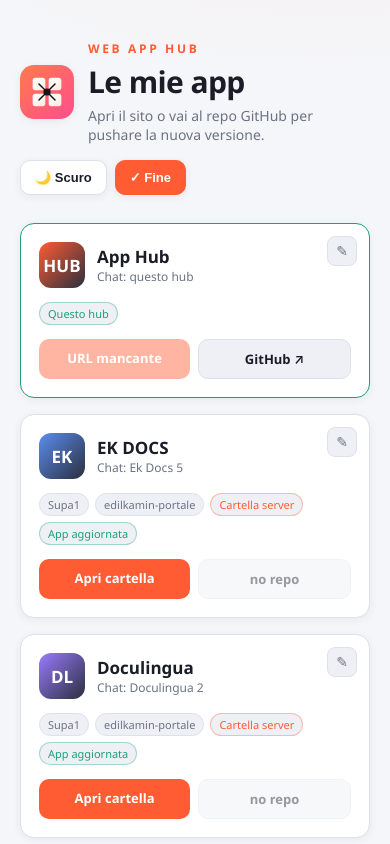
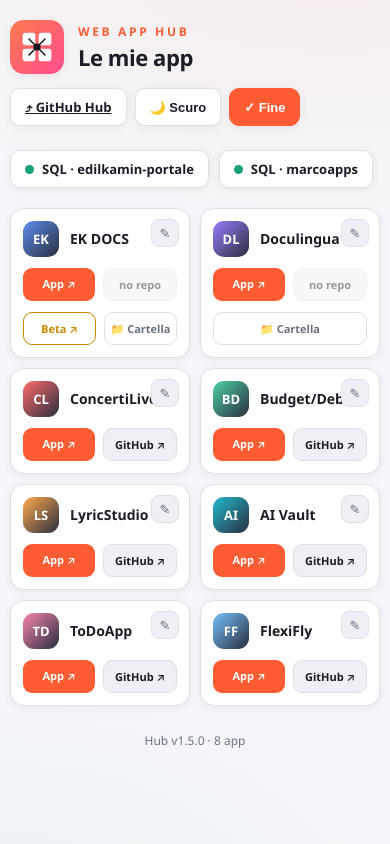
Before and after one commit to marcotorquatoek/allapp, a plain HTML site: page index.html in a window 390 px wide. Both pictures are taken after a click on the button "✎ Modifica". Shown: the top 844 px of the page. Drawn offline with Linux system fonts and the light colour scheme.

Commit message:
Add files via upload

```diff
--- a/index.html
+++ b/index.html
@@ -1,11 +1,14 @@
 <!-- ============================================================
      WEB APP HUB — index.html
-     VERSIONE INTERNA: 1.2.0
-     - Icona app (hub-icon.svg) integrata nell'header
-     - Card dell'hub stesso con repo GitHub allapp
-     - Tema chiaro (default) / scuro con toggle
-     - EK DOCS e Doculingua: cartella server, NESSUN GitHub
-     - Layout a due colonne + editor schede con persistenza
+     VERSIONE INTERNA: 1.5.0
+     - EK DOCS / Doculingua: bottone apri cartella di rete UNC
+     - Card semplificate: solo nome + bottoni (App / GitHub)
+     - Link reali delle app inseriti
+     - EK DOCS / Doculingua con sito reale + beta EK DOCS
+     - Link Supabase SQL per i due progetti
+     - Due colonne anche su mobile
+     - Fix logo header (SVG inline, sempre visibile)
+     - Tema chiaro (default) / scuro
      ============================================================ -->
 <!DOCTYPE html>
 <html lang="it">
@@ -13,9 +16,12 @@
 <meta charset="UTF-8">
 <meta name="viewport" content="width=device-width, initial-scale=1.0">
 <title>App Hub · Marco</title>
+<link rel="icon" href="favicon.ico" sizes="any">
+<link rel="icon" type="image/png" sizes="32x32" href="favicon-32.png">
+<link rel="icon" type="image/png" sizes="192x192" href="favicon-192.png">
+<link rel="apple-touch-icon" href="apple-touch-icon.png">
 <style>
   :root{
-    /* TEMA CHIARO (default) */
     --bg:#f5f6f9; --panel:#ffffff; --panel-2:#eef0f5; --line:#dde1ea;
     --txt:#1a1d26; --txt-dim:#6b7283; --acc:#ff5c33; --acc-2:#1aa179;
     --warn:#c98a00; --radius:14px; --shadow:0 2px 10px rgba(20,25,40,.06);
@@ -32,16 +38,15 @@
       radial-gradient(900px 500px at 85% -10%, rgba(255,92,51,.08), transparent 60%),
       radial-gradient(700px 400px at -5% 110%, rgba(26,161,121,.06), transparent 60%),
       var(--bg);
-    color:var(--txt); min-height:100vh; padding:40px 20px; transition:background .25s,color .25s;
+    color:var(--txt); min-height:100vh; padding:32px 16px; transition:background .25s,color .25s;
   }
   .wrap{max-width:980px;margin:0 auto}
-  header{margin-bottom:28px;display:flex;justify-content:space-between;align-items:flex-end;gap:16px;flex-wrap:wrap}
+  header{margin-bottom:24px;display:flex;justify-content:space-between;align-items:center;gap:14px;flex-wrap:wrap}
   .brand{display:flex;align-items:center;gap:14px}
-  .brand img{width:54px;height:54px;border-radius:14px;box-shadow:var(--shadow)}
+  .brand .logo{width:54px;height:54px;border-radius:14px;flex:0 0 auto;box-shadow:var(--shadow)}
   .eyebrow{font-size:12px;letter-spacing:.22em;text-transform:uppercase;color:var(--acc);font-weight:700}
-  h1{font-size:30px;font-weight:800;margin-top:4px;letter-spacing:-.02em}
-  .sub{color:var(--txt-dim);margin-top:4px;font-size:14px}
-  .head-actions{display:flex;gap:8px}
+  h1{font-size:28px;font-weight:800;margin-top:2px;letter-spacing:-.02em}
+  .head-actions{display:flex;gap:8px;flex-wrap:wrap}
   .ghost{
     background:var(--panel);color:var(--txt);border:1px solid var(--line);
     padding:9px 14px;border-radius:10px;font-size:13px;font-weight:600;cursor:pointer;box-shadow:var(--shadow);
@@ -49,42 +54,44 @@
   .ghost:hover{border-color:var(--acc)}
   .ghost.active{background:var(--acc);color:#fff;border-color:var(--acc)}
 
-  .grid{display:grid;grid-template-columns:repeat(2,1fr);gap:16px;margin-top:8px}
-  @media(max-width:720px){.grid{grid-template-columns:1fr}}
+  /* link Supabase */
+  .supabar{display:flex;gap:10px;flex-wrap:wrap;margin:0 0 20px}
+  .supa-link{display:flex;align-items:center;gap:8px;text-decoration:none;
+    background:var(--panel);border:1px solid var(--line);border-radius:10px;
+    padding:9px 14px;font-size:13px;font-weight:600;color:var(--txt);box-shadow:var(--shadow)}
+  .supa-link:hover{border-color:var(--acc-2)}
+  .supa-dot{width:9px;height:9px;border-radius:50%;background:var(--acc-2)}
+
+  .grid{display:grid;grid-template-columns:repeat(2,1fr);gap:14px}
 
   .card{
     background:var(--panel);border:1px solid var(--line);border-radius:var(--radius);
-    padding:18px;display:flex;flex-direction:column;gap:14px;position:relative;box-shadow:var(--shadow);
+    padding:16px;display:flex;flex-direction:column;gap:14px;position:relative;box-shadow:var(--shadow);
     transition:transform .15s ease,border-color .15s ease;
   }
   .card:hover{transform:translateY(-3px);border-color:var(--acc)}
   .card.test{border-style:dashed;border-color:var(--warn)}
   .card.self{border-color:var(--acc-2)}
 
-  .top{display:flex;align-items:center;gap:12px}
-  .icon{width:46px;height:46px;border-radius:12px;flex:0 0 auto;display:flex;
-    align-items:center;justify-content:center;font-weight:800;font-size:17px;color:#fff}
-  .name{font-size:17px;font-weight:700}
-  .chat{font-size:12px;color:var(--txt-dim)}
-
-  .meta{display:flex;flex-wrap:wrap;gap:6px;min-height:4px}
-  .tag{font-size:11px;padding:3px 8px;border-radius:20px;background:var(--panel-2);
-    color:var(--txt-dim);border:1px solid var(--line)}
-  .tag.ok{color:var(--acc-2);border-color:rgba(26,161,121,.35)}
-  .tag.chk{color:var(--warn);border-color:rgba(201,138,0,.35)}
-  .tag.srv{color:var(--acc);border-color:rgba(255,92,51,.35)}
+  .top{display:flex;align-items:center;gap:11px}
+  .icon{width:42px;height:42px;border-radius:11px;flex:0 0 auto;display:flex;
+    align-items:center;justify-content:center;font-weight:800;font-size:15px;color:#fff}
+  .name{font-size:16px;font-weight:700;line-height:1.15}
 
   .actions{display:flex;gap:8px;margin-top:auto}
-  .btn{flex:1;text-align:center;text-decoration:none;padding:10px;border-radius:10px;
-    font-size:13px;font-weight:600;transition:opacity .15s ease;cursor:pointer;border:none}
+  .btn{flex:1;text-align:center;text-decoration:none;padding:9px 6px;border-radius:9px;
+    font-size:12.5px;font-weight:600;transition:opacity .15s ease;cursor:pointer;border:none}
   .btn:hover{opacity:.85}
   .btn-open{background:var(--acc);color:#fff}
   .btn-git{background:var(--panel-2);color:var(--txt);border:1px solid var(--line)}
+  .btn-beta{background:transparent;color:var(--warn);border:1px solid var(--warn)}
+  .btn-folder{background:transparent;color:var(--txt-dim);border:1px solid var(--line)}
+  .btn-folder:hover{color:var(--acc);border-color:var(--acc)}
   .btn[aria-disabled="true"]{opacity:.45;pointer-events:none}
 
-  .edit-btn{position:absolute;top:12px;right:12px;background:var(--panel-2);
-    border:1px solid var(--line);color:var(--txt-dim);width:30px;height:30px;
-    border-radius:8px;cursor:pointer;font-size:14px;display:none}
+  .edit-btn{position:absolute;top:10px;right:10px;background:var(--panel-2);
+    border:1px solid var(--line);color:var(--txt-dim);width:28px;height:28px;
+    border-radius:8px;cursor:pointer;font-size:13px;display:none}
   .editing .edit-btn{display:block}
   .edit-btn:hover{color:var(--acc);border-color:var(--acc)}
 
@@ -97,115 +104,128 @@
   .form-row>div{flex:1}
   .save-row{display:flex;gap:8px;margin-top:4px}
 
-  footer{margin-top:30px;color:var(--txt-dim);font-size:12px;text-align:center}
+  footer{margin-top:26px;color:var(--txt-dim);font-size:12px;text-align:center}
   .toast{position:fixed;bottom:22px;left:50%;transform:translateX(-50%);
     background:var(--acc-2);color:#fff;padding:10px 18px;border-radius:10px;
     font-size:13px;font-weight:600;opacity:0;transition:opacity .25s;pointer-events:none}
   .toast.show{opacity:1}
+
+  /* MOBILE: due colonne mantenute, testo/padding ridotti */
+  @media(max-width:560px){
+    body{padding:20px 10px}
+    h1{font-size:22px}
+    .grid{gap:10px}
+    .card{padding:12px;gap:11px}
+    .icon{width:36px;height:36px;font-size:13px}
+    .name{font-size:14px}
+    .btn{font-size:11px;padding:8px 4px}
+  }
 </style>
 </head>
 <body>
 <div class="wrap">
   <header>
     <div class="brand">
-      <img src="hub-icon.svg" alt="App Hub" id="brandIcon">
+      <!-- logo SVG inline: sempre visibile, nessun file esterno richiesto -->
+      <svg class="logo" viewBox="0 0 512 512" xmlns="http://www.w3.org/2000/svg" aria-label="App Hub">
+        <defs>
+          <linearGradient id="bg" x1="0" y1="0" x2="1" y2="1">
+            <stop offset="0" stop-color="#ff7a4d"/><stop offset="1" stop-color="#ff4d8d"/>
+          </linearGradient>
+        </defs>
+        <rect width="512" height="512" rx="112" fill="url(#bg)"/>
+        <g fill="#fff">
+          <rect x="120" y="120" width="120" height="120" rx="26"/>
+          <rect x="272" y="120" width="120" height="120" rx="26"/>
+          <rect x="120" y="272" width="120" height="120" rx="26"/>
+          <rect x="272" y="272" width="120" height="120" rx="26"/>
+        </g>
+        <g stroke="#13161c" stroke-width="14" stroke-linecap="round">
+          <line x1="256" y1="256" x2="180" y2="180"/><line x1="256" y1="256" x2="332" y2="180"/>
+          <line x1="256" y1="256" x2="180" y2="332"/><line x1="256" y1="256" x2="332" y2="332"/>
+        </g>
+        <circle cx="256" cy="256" r="34" fill="#13161c"/>
+      </svg>
       <div>
         <div class="eyebrow">Web App Hub</div>
         <h1>Le mie app</h1>
-        <p class="sub">Apri il sito o vai al repo GitHub per pushare la nuova versione.</p>
       </div>
     </div>
     <div class="head-actions">
+      <a class="ghost" href="https://github.com/marcotorquatoek/allapp/upload/main" target="_blank" rel="noopener" title="Push nuova versione dell'hub">⤴ GitHub Hub</a>
       <button class="ghost" id="themeToggle">🌙 Scuro</button>
       <button class="ghost" id="editToggle">✎ Modifica</button>
     </div>
   </header>
 
+  <div class="supabar">
+    <a class="supa-link" href="https://supabase.com/dashboard/project/mddqusydtejvapwaftzf/sql/new" target="_blank" rel="noopener"><span class="supa-dot"></span>SQL · edilkamin-portale</a>
+    <a class="supa-link" href="https://supabase.com/dashboard/project/zdwzombpaixkcryfpkxg/sql/new?skip=true" target="_blank" rel="noopener"><span class="supa-dot"></span>SQL · marcoapps</a>
+  </div>
+
   <div class="grid" id="grid"></div>
-  <footer id="foot">Hub v1.2.0</footer>
+  <footer id="foot">Hub v1.3.0</footer>
 </div>
 <div class="toast" id="toast"></div>
 
 <script>
-const VERSION = "1.2.0";
+const VERSION="1.5.0";
 
-// kind: "web" = app con sito+github | "server" = cartella condivisa (no github) | "self" = questo hub
-const defaultApps = [
-  {name:"App Hub",chat:"questo hub",icon:"HUB",color:"#ff5c33",supa:"",proj:"",stato:"",kind:"self",url:"",git:"https://github.com/marcotorquatoek/allapp/upload/main"},
-  {name:"EK DOCS",chat:"Ek Docs 5",icon:"EK",color:"#5b8def",supa:"Supa1",proj:"edilkamin-portale",stato:"ok",kind:"server",url:"\\\\LAI-SRV-009-BIS\\ekdocs",git:""},
-  {name:"Doculingua",chat:"Doculingua 2",icon:"DL",color:"#9b7bff",supa:"Supa1",proj:"edilkamin-portale",stato:"ok",kind:"server",url:"\\\\LAI-SRV-009-BIS\\ekdocs",git:""},
-  {name:"ConcertiLive",chat:"Statistiche",icon:"CL",color:"#ff6b6b",supa:"Supa1",proj:"marcoapps",stato:"chk",kind:"web",url:"",git:"https://github.com/marcotorquatoek/concertilive/upload/main"},
-  {name:"Budget/Debiti",chat:"APP Budget",icon:"BD",color:"#4dd0a7",supa:"Supa1",proj:"marcoapps",stato:"ok",kind:"web",url:"",git:"https://github.com/marcotorquatoek/debiti/upload/main"},
-  {name:"LyricStudio",chat:"LyStudio",icon:"LS",color:"#ffa94d",supa:"Supa1",proj:"marcoapps",stato:"ok",kind:"web",url:"",git:"https://github.com/marcotorquatoek/lyricstudio/upload/main"},
-  {name:"AI Vault",chat:"AI Vault",icon:"AI",color:"#22b8cf",supa:"",proj:"",stato:"chk",kind:"web",url:"",git:"https://github.com/marcotorquatoek/aivault/upload/main"},
-  {name:"ToDoApp",chat:"ToDoApp",icon:"TD",color:"#f783ac",supa:"Supa1",proj:"Tiene in vita entrambi",stato:"ok",kind:"web",url:"",git:"https://github.com/marcotorquatoek/todolist/upload/main"},
-  {name:"FlexiFly",chat:"Flexi APP",icon:"FF",color:"#74c0fc",supa:"",proj:"",stato:"",kind:"web",url:"",git:"https://github.com/marcotorquatoek/flexifly/upload/main"},
-  {name:"Test build",chat:"versione di test",icon:"βT",color:"#868e96",supa:"",proj:"",stato:"test",kind:"web",url:"",git:""}
+const defaultApps=[
+  {name:"EK DOCS",icon:"EK",color:"#5b8def",stato:"ok",kind:"web",url:"https://ekdocs.edilkamin.com",beta:"https://ekdocs.edilkamin.com/index-test.html",folder:"\\\\LAI-SRV-009-BIS\\ekdocs",git:""},
+  {name:"Doculingua",icon:"DL",color:"#9b7bff",stato:"ok",kind:"web",url:"https://ekdocs.edilkamin.com/doculingua.html",beta:"",folder:"\\\\LAI-SRV-009-BIS\\ekdocs",git:""},
+  {name:"ConcertiLive",icon:"CL",color:"#ff6b6b",stato:"",kind:"web",url:"https://marcotorquatoek.github.io/concertilive",beta:"",git:"https://github.com/marcotorquatoek/concertilive/upload/main"},
+  {name:"Budget/Debiti",icon:"BD",color:"#4dd0a7",stato:"",kind:"web",url:"https://marcotorquatoek.github.io/debiti",beta:"",git:"https://github.com/marcotorquatoek/debiti/upload/main"},
+  {name:"LyricStudio",icon:"LS",color:"#ffa94d",stato:"",kind:"web",url:"https://marcotorquatoek.github.io/lyricstudio",beta:"",git:"https://github.com/marcotorquatoek/lyricstudio/upload/main"},
+  {name:"AI Vault",icon:"AI",color:"#22b8cf",stato:"",kind:"web",url:"https://marcotorquatoek.github.io/aivault",beta:"",git:"https://github.com/marcotorquatoek/aivault/upload/main"},
+  {name:"ToDoApp",icon:"TD",color:"#f783ac",stato:"",kind:"web",url:"https://marcotorquatoek.github.io/todolist",beta:"",git:"https://github.com/marcotorquatoek/todolist/upload/main"},
+  {name:"FlexiFly",icon:"FF",color:"#74c0fc",stato:"",kind:"web",url:"https://marcotorquatoek.github.io/flexifly",beta:"",git:"https://github.com/marcotorquatoek/flexifly/upload/main"}
 ];
 
-const statoLabel = {ok:["App aggiornata","ok"], chk:["Verificare se online","chk"]};
 let apps=[], editing=false, editIndex=-1, theme="light";
-
-const grid=document.getElementById('grid');
-const foot=document.getElementById('foot');
-const toastEl=document.getElementById('toast');
+const grid=document.getElementById('grid'), foot=document.getElementById('foot'), toastEl=document.getElementById('toast');
 
 async function load(){
-  try{
-    const r=await window.storage.get('hub:apps');
-    apps = r&&r.value ? JSON.parse(r.value) : structuredClone(defaultApps);
-  }catch(e){ apps=structuredClone(defaultApps); }
-  try{
-    const t=await window.storage.get('hub:theme');
-    if(t&&t.value) theme=t.value;
-  }catch(e){}
-  applyTheme();
-  render();
+  try{ const r=await window.storage.get('hub:apps'); apps=r&&r.value?JSON.parse(r.value):structuredClone(defaultApps); }
+  catch(e){ apps=structuredClone(defaultApps); }
+  // migrazione: rimuove vecchie card self/test e aggiunge cartella di rete a EK DOCS/Doculingua
+  const before=JSON.stringify(apps);
+  apps=apps.filter(a=>a.kind!=='self' && a.stato!=='test');
+  apps.forEach(a=>{
+    if((a.name==='EK DOCS'||a.name==='Doculingua') && !a.folder) a.folder="\\\\LAI-SRV-009-BIS\\ekdocs";
+  });
+  if(JSON.stringify(apps)!==before) await save();
+  try{ const t=await window.storage.get('hub:theme'); if(t&&t.value) theme=t.value; }catch(e){}
+  applyTheme(); render();
 }
 async function save(){ try{ await window.storage.set('hub:apps',JSON.stringify(apps)); }catch(e){} }
 async function saveTheme(){ try{ await window.storage.set('hub:theme',theme); }catch(e){} }
-
 function applyTheme(){
-  document.documentElement.setAttribute('data-theme', theme==='dark'?'dark':'light');
-  const b=document.getElementById('themeToggle');
-  b.textContent = theme==='dark' ? '☀ Chiaro' : '🌙 Scuro';
+  document.documentElement.setAttribute('data-theme',theme==='dark'?'dark':'light');
+  document.getElementById('themeToggle').textContent=theme==='dark'?'☀ Chiaro':'🌙 Scuro';
 }
-
 function toast(m){ toastEl.textContent=m; toastEl.classList.add('show'); setTimeout(()=>toastEl.classList.remove('show'),1600); }
 
 function cardView(a,i){
-  const tags=[];
-  if(a.supa) tags.push(`<span class="tag">${a.supa}</span>`);
-  if(a.proj) tags.push(`<span class="tag">${a.proj}</span>`);
-  if(a.kind==="server") tags.push(`<span class="tag srv">Cartella server</span>`);
-  if(a.kind==="self") tags.push(`<span class="tag ok">Questo hub</span>`);
-  if(statoLabel[a.stato]) tags.push(`<span class="tag ${statoLabel[a.stato][1]}">${statoLabel[a.stato][0]}</span>`);
-  if(a.stato==="test") tags.push(`<span class="tag chk">test</span>`);
-
-  // bottone "apri": per cartella server è il percorso UNC, per web l'url
-  let openBtn;
-  if(a.kind==="server"){
-    openBtn = a.url
-      ? `<a class="btn btn-open" href="file:///${a.url.replace(/\\\\/g,'/').replace(/\\/g,'/')}" title="${a.url}">Apri cartella</a>`
-      : `<a class="btn btn-open" aria-disabled="true">cartella mancante</a>`;
-  } else {
-    openBtn = a.url
-      ? `<a class="btn btn-open" href="${a.url}" target="_blank" rel="noopener">Apri sito</a>`
-      : `<a class="btn btn-open" aria-disabled="true">URL mancante</a>`;
-  }
-  // github: solo se presente (server = mai)
+  const openBtn = a.url
+    ? `<a class="btn btn-open" href="${a.url}" target="_blank" rel="noopener">App ↗</a>`
+    : `<a class="btn btn-open" aria-disabled="true">no app</a>`;
   const gitBtn = a.git
     ? `<a class="btn btn-git" href="${a.git}" target="_blank" rel="noopener">GitHub ↗</a>`
     : `<a class="btn btn-git" aria-disabled="true">no repo</a>`;
-
+  const betaBtn = a.beta
+    ? `<a class="btn btn-beta" href="${a.beta}" target="_blank" rel="noopener">Beta ↗</a>` : "";
+  const folderBtn = a.folder
+    ? `<a class="btn btn-folder" href="file:///${a.folder.replace(/\\/g,'/')}" title="${a.folder}">📁 Cartella</a>` : "";
+  const secondRow = (betaBtn||folderBtn) ? `<div class="actions">${betaBtn}${folderBtn}</div>` : "";
   return `
     <button class="edit-btn" onclick="openEditor(${i})">✎</button>
     <div class="top">
       <div class="icon" style="background:linear-gradient(135deg,${a.color},#2a2f3e)">${a.icon}</div>
-      <div><div class="name">${a.name}</div><div class="chat">Chat: ${a.chat}</div></div>
+      <div class="name">${a.name}</div>
     </div>
-    <div class="meta">${tags.join("")}</div>
-    <div class="actions">${openBtn}${gitBtn}</div>`;
+    <div class="actions">${openBtn}${gitBtn}</div>
+    ${secondRow}`;
 }
 
 function cardEdit(a,i){
@@ -213,31 +233,20 @@ function cardEdit(a,i){
     <div class="form">
       <div class="form-row">
         <div><label>Nome</label><input id="f-name-${i}" value="${a.name||''}"></div>
-        <div><label>Sigla icona</label><input id="f-icon-${i}" value="${a.icon||''}" maxlength="3"></div>
+        <div><label>Sigla</label><input id="f-icon-${i}" value="${a.icon||''}" maxlength="3"></div>
       </div>
       <div class="form-row">
-        <div><label>Chat origine</label><input id="f-chat-${i}" value="${a.chat||''}"></div>
         <div><label>Colore</label><input id="f-color-${i}" type="color" value="${a.color||'#5b8def'}"></div>
+        <div><label>Stato</label>
+          <select id="f-stato-${i}">
+            <option value="" ${a.stato===''?'selected':''}>—</option>
+            <option value="test" ${a.stato==='test'?'selected':''}>Test</option>
+          </select></div>
       </div>
-      <label>Tipo</label>
-      <select id="f-kind-${i}">
-        <option value="web" ${a.kind==='web'?'selected':''}>Web app (sito + GitHub)</option>
-        <option value="server" ${a.kind==='server'?'selected':''}>Cartella server (no GitHub)</option>
-        <option value="self" ${a.kind==='self'?'selected':''}>Questo hub</option>
-      </select>
-      <label>URL sito / Percorso cartella</label><input id="f-url-${i}" value="${(a.url||'').replace(/"/g,'&quot;')}" placeholder="https://...  oppure  \\\\SERVER\\cartella">
+      <label>URL app</label><input id="f-url-${i}" value="${(a.url||'').replace(/"/g,'&quot;')}" placeholder="https://...">
+      <label>URL beta (opzionale)</label><input id="f-beta-${i}" value="${(a.beta||'').replace(/"/g,'&quot;')}" placeholder="https://...">
+      <label>Cartella di rete (opzionale)</label><input id="f-folder-${i}" value="${(a.folder||'').replace(/"/g,'&quot;')}" placeholder="\\\\SERVER\\cartella">
       <label>Repo GitHub</label><input id="f-git-${i}" value="${a.git||''}" placeholder="https://github.com/...">
-      <div class="form-row">
-        <div><label>Supabase</label><input id="f-supa-${i}" value="${a.supa||''}"></div>
-        <div><label>Progetto</label><input id="f-proj-${i}" value="${a.proj||''}"></div>
-      </div>
-      <label>Stato</label>
-      <select id="f-stato-${i}">
-        <option value="" ${a.stato===''?'selected':''}>—</option>
-        <option value="ok" ${a.stato==='ok'?'selected':''}>App aggiornata</option>
-        <option value="chk" ${a.stato==='chk'?'selected':''}>Verificare se online</option>
-        <option value="test" ${a.stato==='test'?'selected':''}>Test</option>
-      </select>
       <div class="save-row">
         <button class="btn btn-open" onclick="saveCard(${i})">Salva</button>
         <button class="btn btn-git" onclick="cancelEdit()">Annulla</button>
@@ -254,18 +263,16 @@ function render(){
     grid.appendChild(c);
   });
   document.body.classList.toggle('editing',editing);
-  const testN=apps.filter(a=>a.stato==='test').length;
-  foot.textContent=`Hub v${VERSION} · ${apps.length-testN} schede + ${testN} in test`;
+  foot.textContent=`Hub v${VERSION} · ${apps.length} app`;
 }
 
 window.openEditor=(i)=>{ editIndex=i; render(); };
 window.cancelEdit=()=>{ editIndex=-1; render(); };
 window.saveCard=async(i)=>{
   const g=id=>document.getElementById(id+'-'+i).value;
-  apps[i]={
-    name:g('f-name'),icon:g('f-icon'),chat:g('f-chat'),color:g('f-color'),kind:g('f-kind'),
-    url:g('f-url'),git:g('f-git'),supa:g('f-supa'),proj:g('f-proj'),stato:g('f-stato')
-  };
+  const prev=apps[i];
+  apps[i]={name:g('f-name'),icon:g('f-icon'),color:g('f-color'),stato:g('f-stato'),
+    kind:prev.kind||'web',url:g('f-url'),beta:g('f-beta'),folder:g('f-folder'),git:g('f-git')};
   editIndex=-1; await save(); render(); toast('Scheda salvata');
 };
 
@@ -276,8 +283,7 @@ document.getElementById('editToggle').addEventListener('click',(e)=>{
   render();
 });
 document.getElementById('themeToggle').addEventListener('click',()=>{
-  theme = theme==='dark' ? 'light' : 'dark';
-  applyTheme(); saveTheme();
+  theme=theme==='dark'?'light':'dark'; applyTheme(); saveTheme();
 });
 
 load();
```
